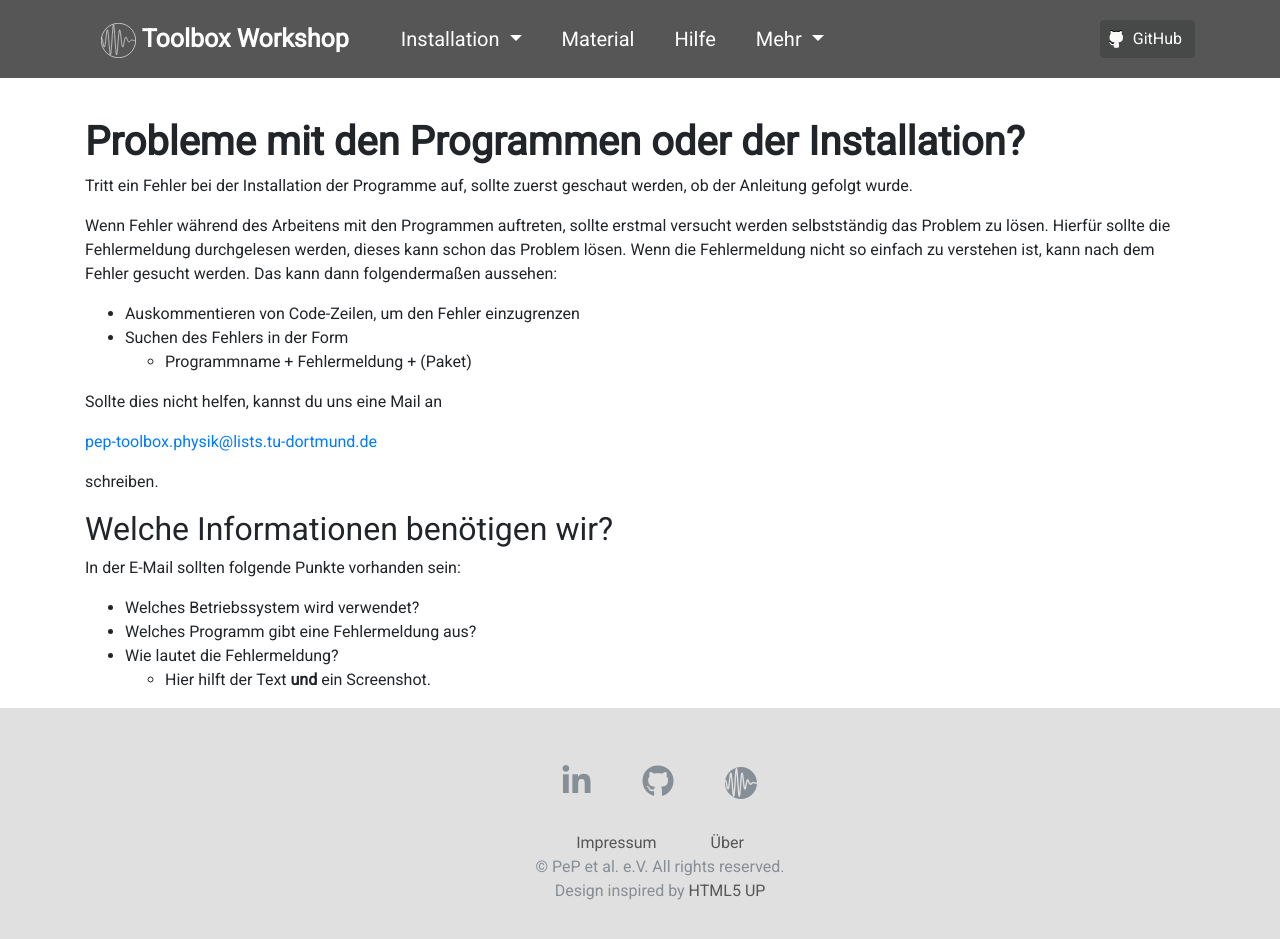
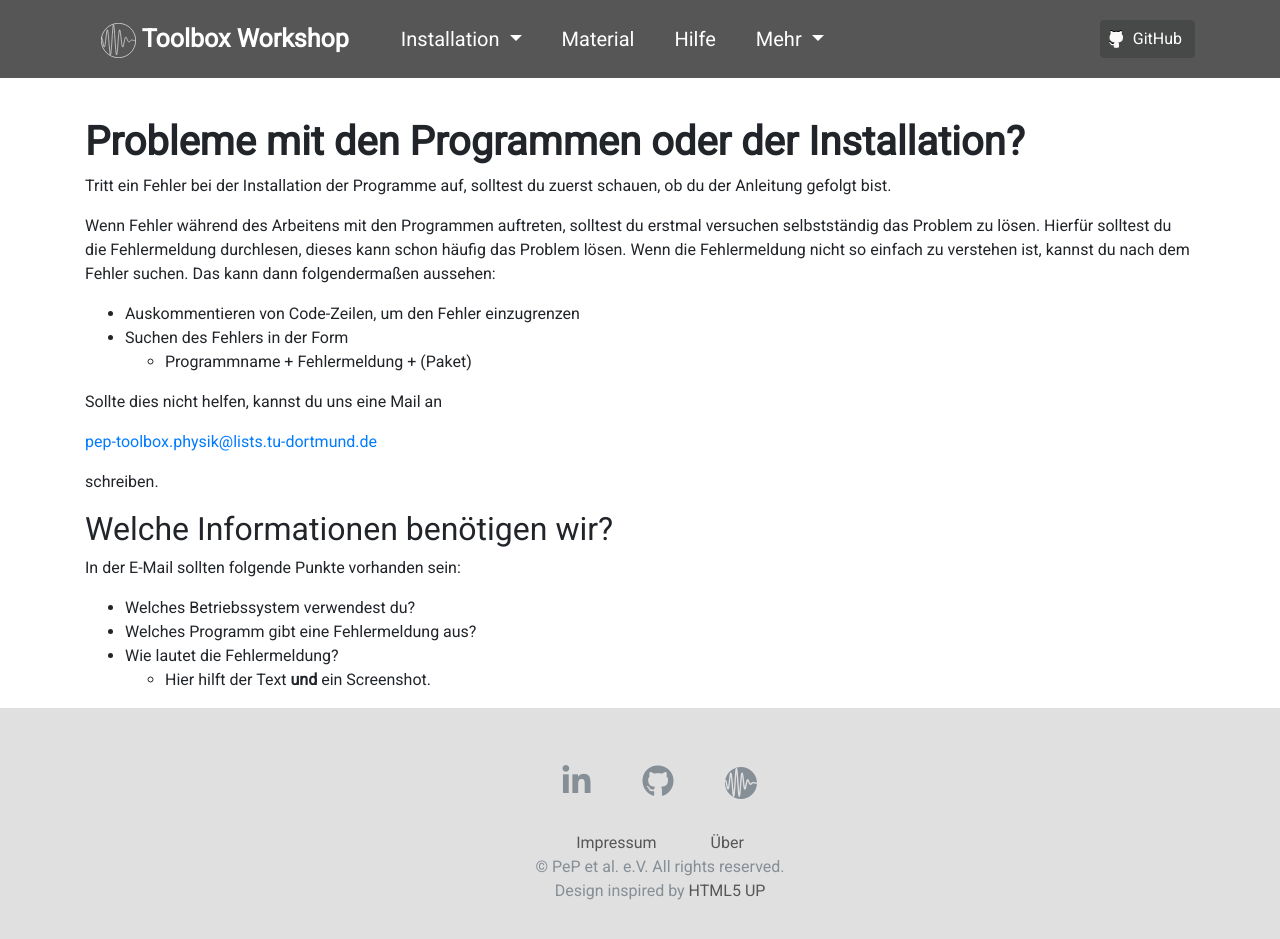
Before and after one commit to pep-dortmund/homepage-toolbox, a Jekyll site: the page built from problem.md, in a window 1280 px wide and 1008 px high. Shown: the top 939 px of the window. Built offline with Jekyll 4.4.1, drawn with Linux system fonts in a browser that asks for light colours; nearby versions of some CDN libraries.

Commit message:
to du, weitere Seiten

```diff
--- a/problem.md
+++ b/problem.md
@@ -4,15 +4,15 @@ permalink: /problem/
 title: Probleme mit den Programmen oder der Installation?
 ---
 
-
 Tritt ein Fehler bei der Installation der Programme auf,
-sollte zuerst geschaut werden, ob der Anleitung gefolgt wurde.
+solltest du zuerst schauen, ob du der Anleitung gefolgt bist.
 
 Wenn Fehler während des Arbeitens mit den Programmen auftreten,
-sollte erstmal versucht werden selbstständig das Problem zu lösen.
-Hierfür sollte die Fehlermeldung durchgelesen werden, dieses kann schon
-das Problem lösen. Wenn die Fehlermeldung nicht so einfach zu verstehen ist,
-kann nach dem Fehler gesucht werden.
+solltest du erstmal versuchen selbstständig das Problem zu lösen.
+Hierfür solltest du die Fehlermeldung durchlesen,
+dieses kann schon häufig das Problem lösen.
+Wenn die Fehlermeldung nicht so einfach zu verstehen ist,
+kannst du nach dem Fehler suchen.
 Das kann dann folgendermaßen aussehen:
 - Auskommentieren von Code-Zeilen, um den Fehler einzugrenzen
 - Suchen des Fehlers in der Form
@@ -26,7 +26,7 @@ schreiben.
 
 ## Welche Informationen benötigen wir?
 In der E-Mail sollten folgende Punkte vorhanden sein:
-- Welches Betriebssystem wird verwendet?
+- Welches Betriebssystem verwendest du?
 - Welches Programm gibt eine Fehlermeldung aus?
 - Wie lautet die Fehlermeldung?
   - Hier hilft der Text **und** ein Screenshot.
```
Also changed, not shown: about.md (+2 -1 lines), blog/index.md (+1 -1 lines).
